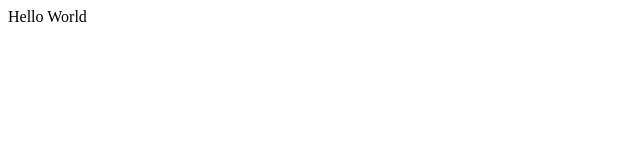
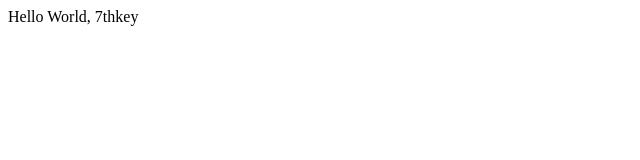
Before and after one commit to 7thkey7/opentutorials-ckyoon, a plain HTML site: page index.html in a window 1280 px wide. Shown: the full height of the page, 0-640 px from the left. Drawn offline with Linux system fonts and the light colour scheme.

Commit message:
change index.html

```diff
--- a/index.html
+++ b/index.html
@@ -19,6 +19,6 @@
 	</head>
 
 	<body>
-                        Hello World
+                        Hello World, 7thkey
 	</body>
 </html>
```
